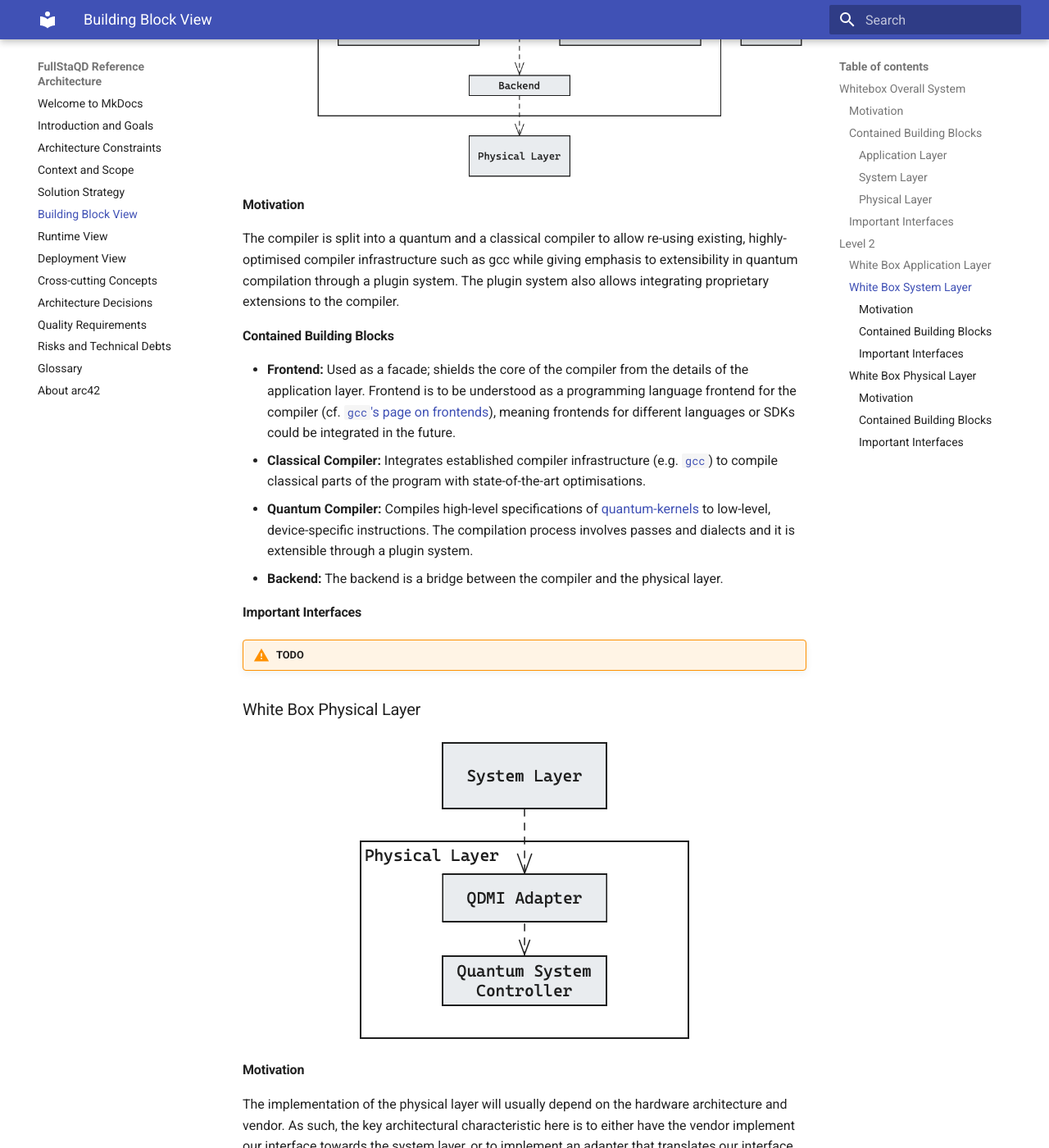
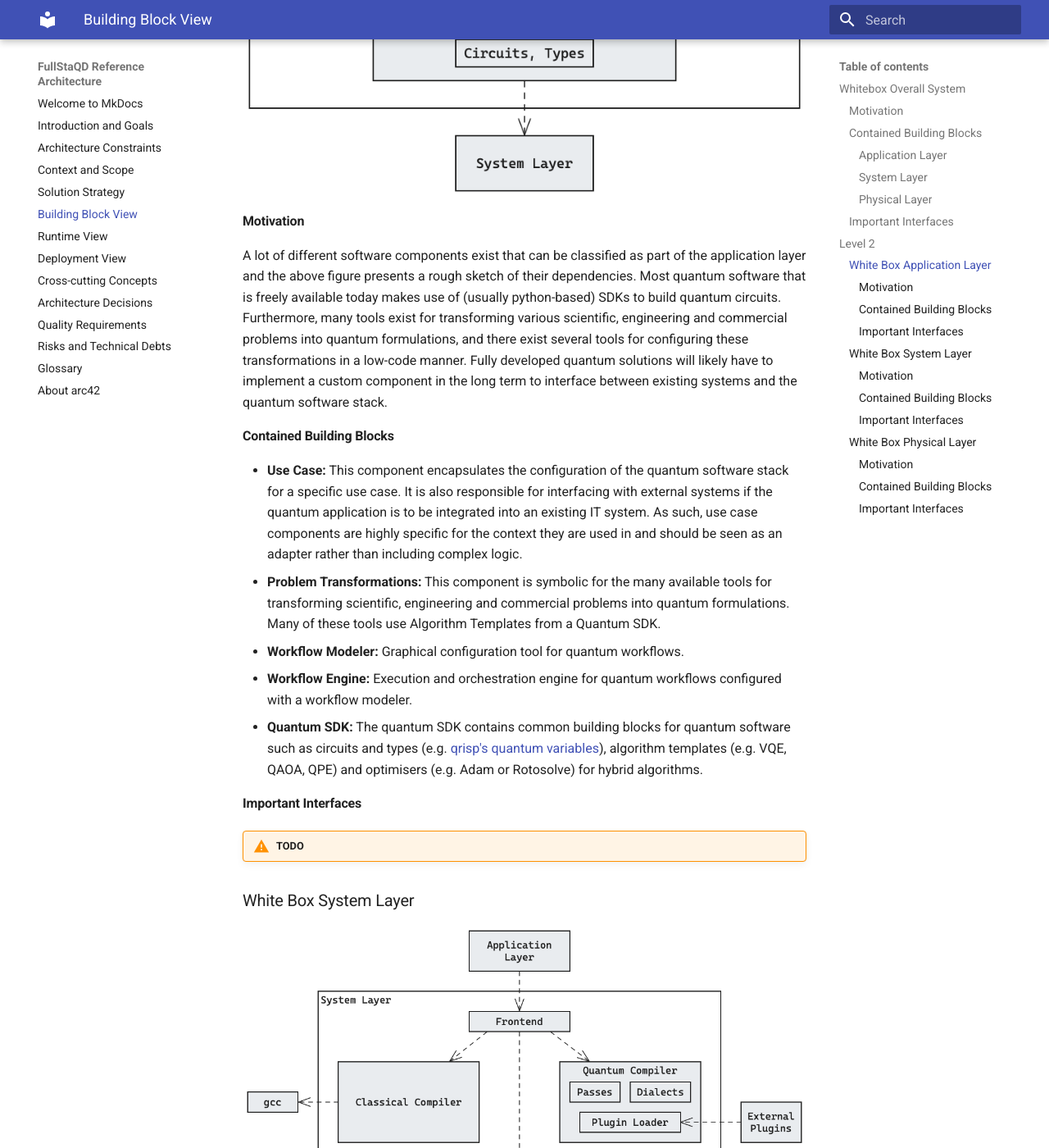
Before and after one commit to FullStaQD/architecture, an MkDocs documentation site: the page built from docs/05_building_block_view.md, in a window 1280 px wide and 1400 px high, scrolled down 3002 px. Shown: the whole window at 82% size. Built offline with MkDocs 1.6.1 and Material for MkDocs 9.7.7, drawn with Linux system fonts in a browser that asks for light colours; some of the changed text lies outside the part shown.

Commit message:
docs(building-blocks): add whitebox documentation for application layer

```diff
--- a/docs/05_building_block_view.md
+++ b/docs/05_building_block_view.md
@@ -101,7 +101,48 @@ fidelities).
 
 ### White Box Application Layer {#_white_box_app_layer}
 
-*\<white box template\>*
+<figure markdown="span">
+  ![](./images/Building-Blocks-L2-Application-Layer.excalidraw.png)
+</figure>
+
+#### Motivation
+
+A lot of different software components exist that can be classified as part of
+the application layer and the above figure presents a rough sketch of their
+dependencies.
+Most quantum software that is freely available today makes use of (usually
+python-based) SDKs to build quantum circuits.
+Furthermore, many tools exist for transforming various scientific, engineering
+and commercial problems into quantum formulations, and there exist several tools
+for configuring these transformations in a low-code manner.
+Fully developed quantum solutions will likely have to implement a custom
+component in the long term to interface between existing systems and the quantum
+software stack.
+
+#### Contained Building Blocks
+
+- **Use Case:** This component encapsulates the configuration of the quantum
+  software stack for a specific use case.
+  It is also responsible for interfacing with external systems if the quantum
+  application is to be integrated into an existing IT system.
+  As such, use case components are highly specific for the context they are used
+  in and should be seen as an adapter rather than including complex logic.
+- **Problem Transformations:** This component is symbolic for the many
+  available tools for transforming scientific, engineering and commercial
+  problems into quantum formulations.
+  Many of these tools use Algorithm Templates from a Quantum SDK.
+- **Workflow Modeler:** Graphical configuration tool for quantum workflows.
+- **Workflow Engine:** Execution and orchestration engine for quantum workflows
+  configured with a workflow modeler.
+- **Quantum SDK:** The quantum SDK contains common building blocks for quantum
+  software such as circuits and types (e.g.
+  [qrisp's quantum variables](https://qrisp.eu/reference/Core/index.html#quantumvariable)),
+  algorithm templates (e.g. VQE, QAOA, QPE) and optimisers (e.g. Adam or
+  Rotosolve) for hybrid algorithms.
+
+#### Important Interfaces
+
+!!! warning "TODO"
 
 ### White Box System Layer {#_white_box_sys_layer}
 
```
Also changed, not shown: docs/images/Building-Blocks-L2-Application-Layer.excalidraw.png (added).
